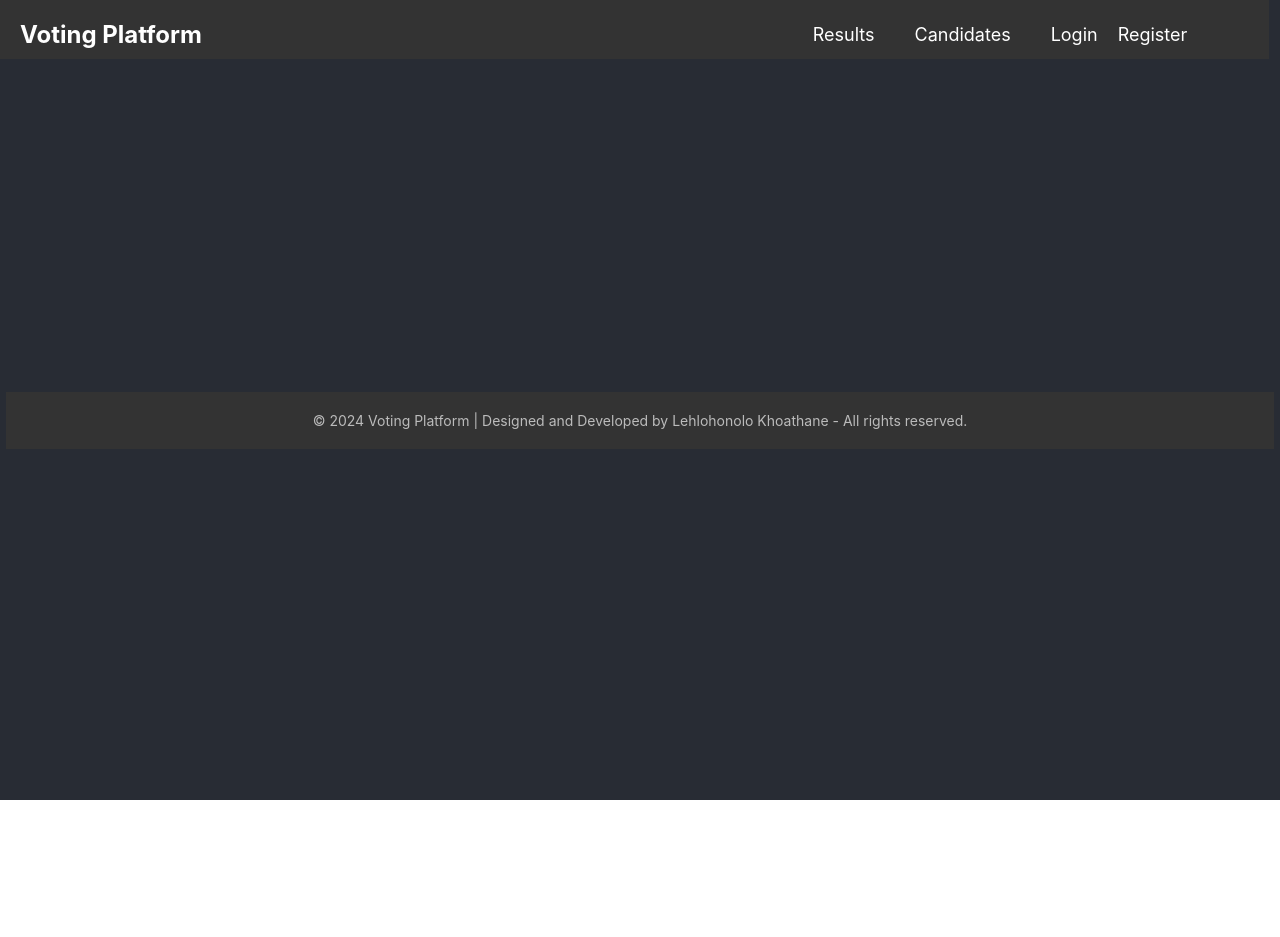
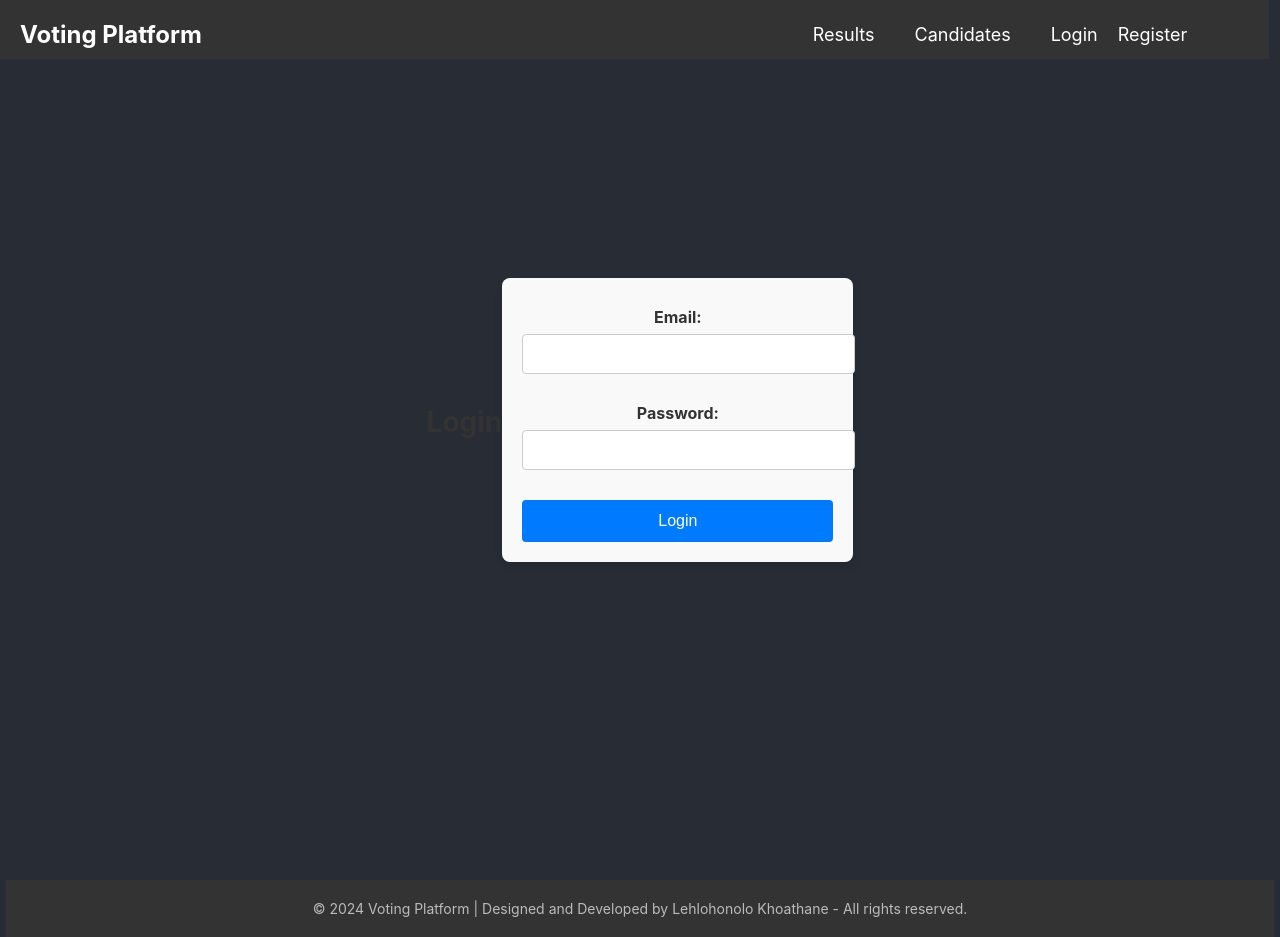
Before and after one commit to LehlohonoloKhoathane/electronic-election-system, a React (Create React App) app in the folder voting-platform/: page /login in a window 1280 px wide. Before the commit the page ends 800 px from the top, so only its background shows below. Built offline with nearby package versions, Linux system fonts and the light colour scheme.

Commit message:
login and register

```diff
--- a/voting-platform/src/App.js
+++ b/voting-platform/src/App.js
@@ -5,6 +5,8 @@ import { BrowserRouter as Router, Route, Routes } from 'react-router-dom';
 import Results from './components/results/results';
 import Candidates from './components/candidates/candidates';
 import Footer from './components/footer/footer';
+import Register from './components/register/register';
+import Login from './components/login/login';
 
 function App() {
   return (
@@ -16,6 +18,8 @@ function App() {
           <Routes>
             <Route path="/results" element={<Results />} />
             <Route path="/candidates" element={<Candidates />} />
+            <Route path="/register" element={<Register />} />
+            <Route path="/login" element={<Login />} />
           </Routes>
         </main>
         <Footer />
--- /dev/null
+++ b/voting-platform/src/components/login/login.css
@@ -0,0 +1,92 @@
+/* General form styles */
+form {
+    display: flex;
+    flex-direction: column;
+    max-width: 400px;
+    margin: 50px auto;
+    padding: 20px;
+    background-color: #f9f9f9;
+    border-radius: 8px;
+    box-shadow: 0 4px 8px rgba(0, 0, 0, 0.1);
+}
+
+form div {
+    margin-bottom: 15px;
+}
+
+label {
+    font-size: 16px;
+    font-weight: bold;
+    color: #333;
+}
+
+input {
+    padding: 10px;
+    font-size: 16px;
+    margin: 5px 0;
+    border: 1px solid #ccc;
+    border-radius: 4px;
+    width: 100%;
+}
+
+input[type="submit"], button {
+    padding: 12px;
+    font-size: 16px;
+    background-color: #4CAF50;
+    color: white;
+    border: none;
+    border-radius: 4px;
+    cursor: pointer;
+    width: 100%;
+    margin-top: 10px;
+}
+
+input[type="submit"]:hover, button:hover {
+    background-color: #45a049;
+}
+
+button {
+    background-color: #007BFF;
+}
+
+button:hover {
+    background-color: #0056b3;
+}
+
+.error {
+    color: red;
+    font-size: 14px;
+    margin-top: 10px;
+}
+
+h2 {
+    text-align: center;
+    font-size: 28px;
+    margin-bottom: 20px;
+    color: #333;
+}
+
+/* Center the login and register containers */
+section#login, section#register {
+    display: flex;
+    justify-content: center;
+    align-items: center;
+    height: 100vh;
+    padding: 20px;
+}
+
+section#login form, section#register form {
+    width: 100%;
+    max-width: 400px;
+}
+
+/* Responsive Design for smaller screens */
+@media (max-width: 600px) {
+    form {
+        padding: 15px;
+    }
+
+    label, input {
+        font-size: 14px;
+    }
+}
--- /dev/null
+++ b/voting-platform/src/components/login/login.js
@@ -0,0 +1,49 @@
+import './login.css';
+import React, { useState } from 'react';
+
+function Login() {
+    const [email, setEmail] = useState('');
+    const [password, setPassword] = useState('');
+    const [error, setError] = useState('');
+
+    const handleLogin = (e) => {
+        e.preventDefault();
+        // Simulate login logic (replace with actual authentication)
+        if (email === 'user@example.com' && password === 'password') {
+            alert('Login successful!');
+            // Redirect or handle post-login actions
+        } else {
+            setError('Invalid credentials, please try again.');
+        }
+    };
+
+    return (
+        <section id="login">
+            <h2>Login</h2>
+            <form onSubmit={handleLogin}>
+                <div>
+                    <label>Email:</label>
+                    <input
+                        type="email"
+                        value={email}
+                        onChange={(e) => setEmail(e.target.value)}
+                        required
+                    />
+                </div>
+                <div>
+                    <label>Password:</label>
+                    <input
+                        type="password"
+                        value={password}
+                        onChange={(e) => setPassword(e.target.value)}
+                        required
+                    />
+                </div>
+                {error && <p className="error">{error}</p>}
+                <button type="submit">Login</button>
+            </form>
+        </section>
+    );
+}
+
+export default Login;
--- /dev/null
+++ b/voting-platform/src/components/register/register.css
@@ -0,0 +1,92 @@
+/* General form styles */
+form {
+    display: flex;
+    flex-direction: column;
+    max-width: 400px;
+    margin: 50px auto;
+    padding: 20px;
+    background-color: #f9f9f9;
+    border-radius: 8px;
+    box-shadow: 0 4px 8px rgba(0, 0, 0, 0.1);
+}
+
+form div {
+    margin-bottom: 15px;
+}
+
+label {
+    font-size: 16px;
+    font-weight: bold;
+    color: #333;
+}
+
+input {
+    padding: 10px;
+    font-size: 16px;
+    margin: 5px 0;
+    border: 1px solid #ccc;
+    border-radius: 4px;
+    width: 100%;
+}
+
+input[type="submit"], button {
+    padding: 12px;
+    font-size: 16px;
+    background-color: #4CAF50;
+    color: white;
+    border: none;
+    border-radius: 4px;
+    cursor: pointer;
+    width: 100%;
+    margin-top: 10px;
+}
+
+input[type="submit"]:hover, button:hover {
+    background-color: #45a049;
+}
+
+button {
+    background-color: #007BFF;
+}
+
+button:hover {
+    background-color: #0056b3;
+}
+
+.error {
+    color: red;
+    font-size: 14px;
+    margin-top: 10px;
+}
+
+h2 {
+    text-align: center;
+    font-size: 28px;
+    margin-bottom: 20px;
+    color: #333;
+}
+
+/* Center the login and register containers */
+section#login, section#register {
+    display: flex;
+    justify-content: center;
+    align-items: center;
+    height: 100vh;
+    padding: 20px;
+}
+
+section#login form, section#register form {
+    width: 100%;
+    max-width: 400px;
+}
+
+/* Responsive Design for smaller screens */
+@media (max-width: 600px) {
+    form {
+        padding: 15px;
+    }
+
+    label, input {
+        font-size: 14px;
+    }
+}
--- /dev/null
+++ b/voting-platform/src/components/register/register.js
@@ -0,0 +1,59 @@
+import './register.css'
+import React, { useState } from 'react';
+
+function Register() {
+    const [name, setName] = useState('');
+    const [email, setEmail] = useState('');
+    const [password, setPassword] = useState('');
+    const [error, setError] = useState('');
+
+    const handleRegister = (e) => {
+        e.preventDefault();
+        // Simulate registration logic (replace with actual registration)
+        if (name && email && password) {
+            alert('Registration successful!');
+            // Redirect or handle post-registration actions
+        } else {
+            setError('Please fill in all fields.');
+        }
+    };
+
+    return (
+        <section id="register">
+            <h2>Register</h2>
+            <form onSubmit={handleRegister}>
+                <div>
+                    <label>Name:</label>
+                    <input
+                        type="text"
+                        value={name}
+                        onChange={(e) => setName(e.target.value)}
+                        required
+                    />
+                </div>
+                <div>
+                    <label>Email:</label>
+                    <input
+                        type="email"
+                        value={email}
+                        onChange={(e) => setEmail(e.target.value)}
+                        required
+                    />
+                </div>
+                <div>
+                    <label>Password:</label>
+                    <input
+                        type="password"
+                        value={password}
+                        onChange={(e) => setPassword(e.target.value)}
+                        required
+                    />
+                </div>
+                {error && <p className="error">{error}</p>}
+                <button type="submit">Register</button>
+            </form>
+        </section>
+    );
+}
+
+export default Register;
```
